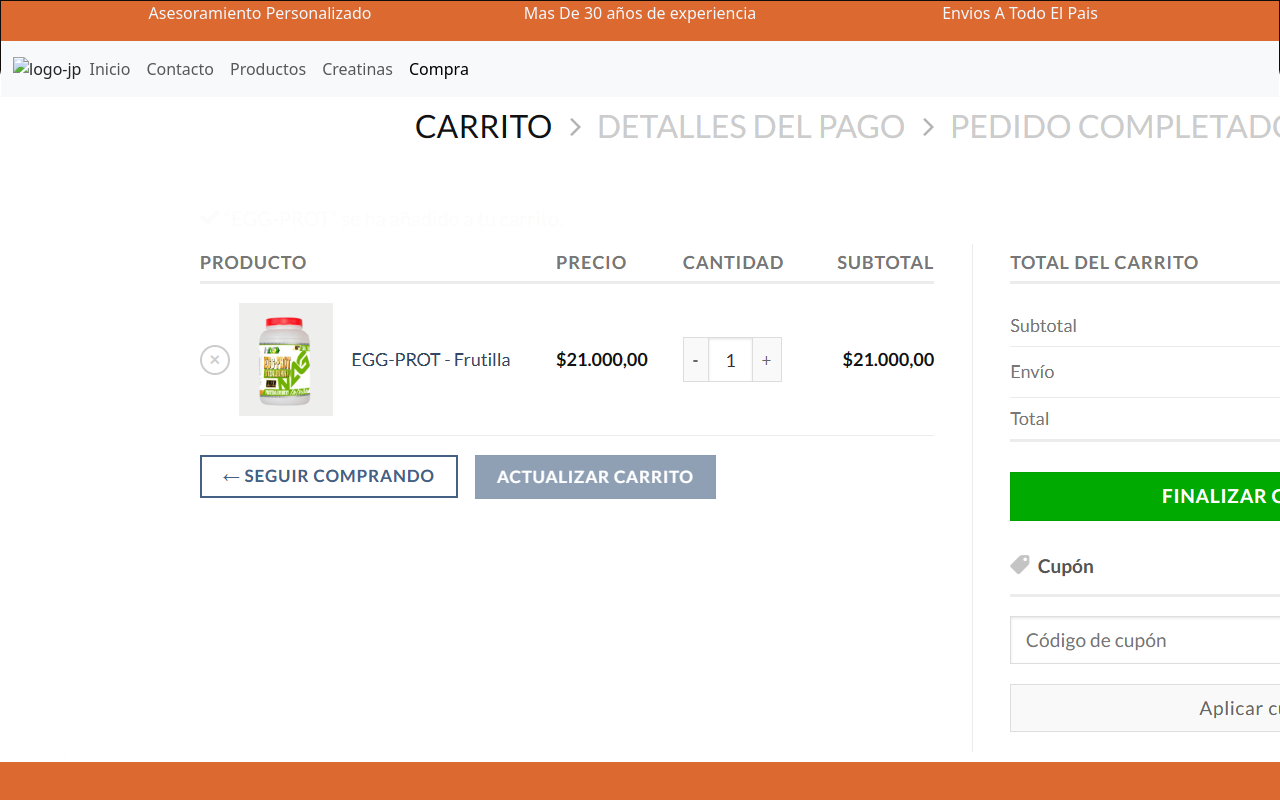
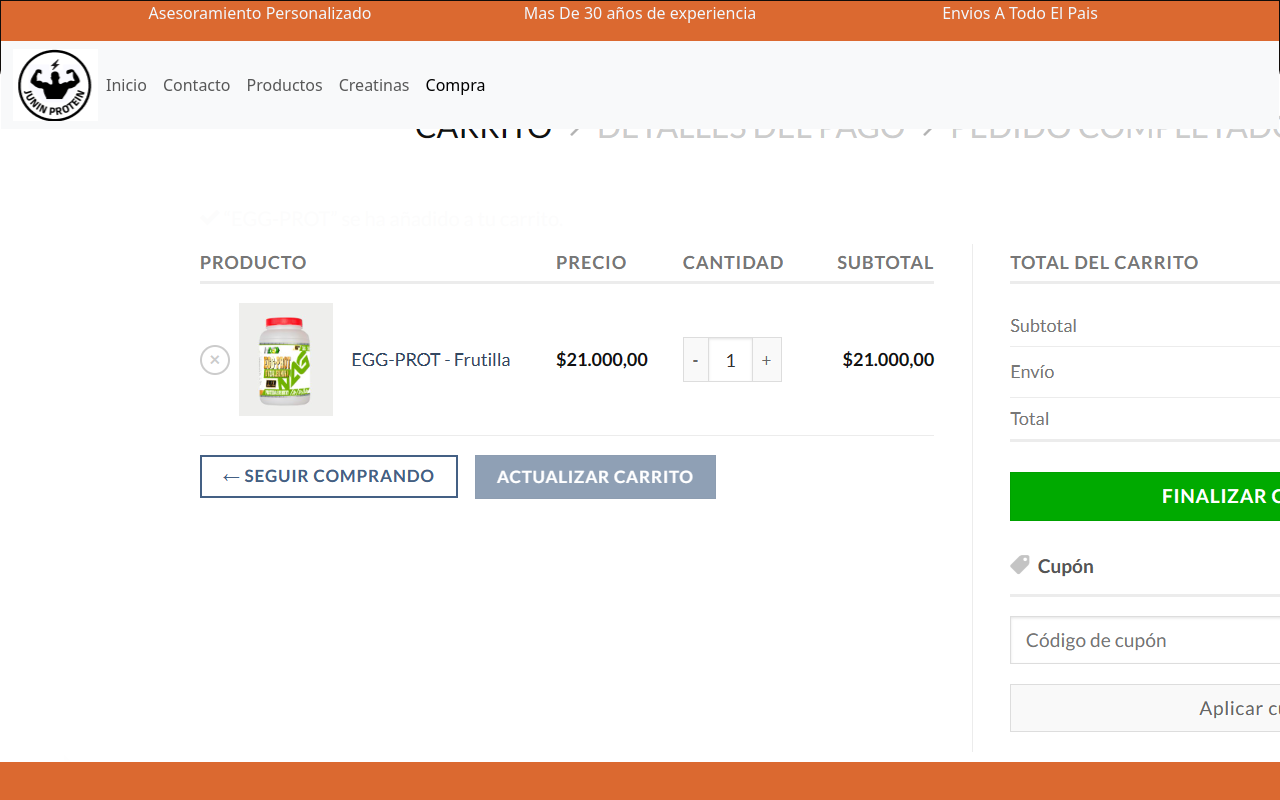
Before and after one commit to lautaroco/CoderH-Proyecto-JuninProtein, a plain HTML site: page pages/compra.html in a window 1280 px wide. Shown: the top 800 px of the page. Drawn offline with nearby package versions, Linux system fonts and the light colour scheme; the site is published under a folder, as on GitHub Pages, so addresses that start at the root find nothing.

Commit message:
hice algunos cambios en las rutas del logo q no me leia

```diff
--- a/pages/compra.html
+++ b/pages/compra.html
@@ -29,7 +29,7 @@
 
         <nav class="navbar navbar-expand-lg bg-body-tertiary">
             <div class="container-fluid">
-               <img src="/assets/images/logo-juninprotein.png" alt="logo-jp">
+               <img src="../assets/images/logo-juninprotein.png" alt="logo-jp">
               <button class="navbar-toggler" type="button" data-bs-toggle="collapse" data-bs-target="#navbarNav" aria-controls="navbarNav" aria-expanded="false" aria-label="Toggle navigation">
                 <span class="navbar-toggler-icon"></span>
               </button>
```
Also changed, not shown: pages/contacto.html (+1 -1 lines), pages/creatinas.html (+1 -1 lines), pages/productos.html (+1 -1 lines).
